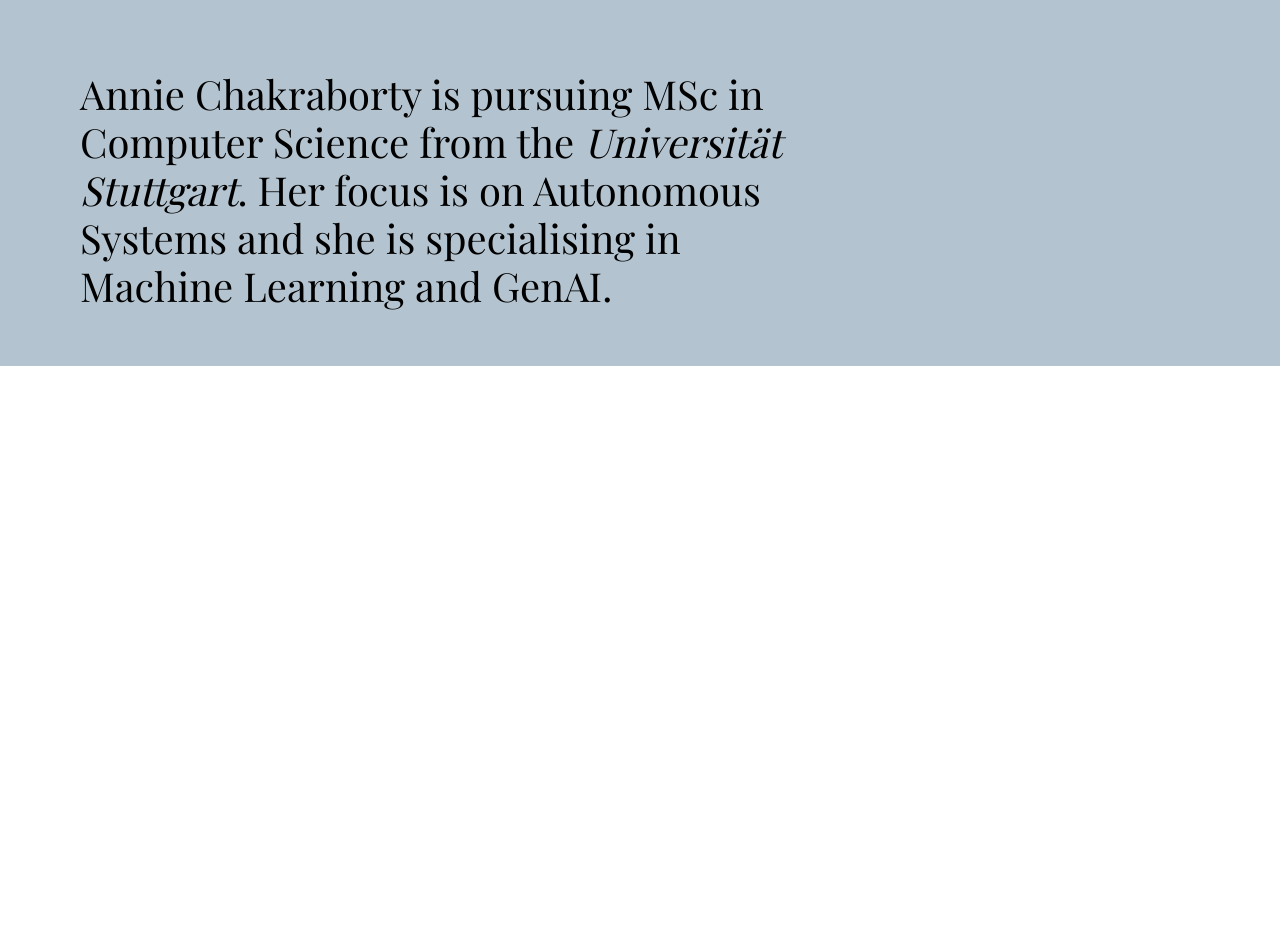
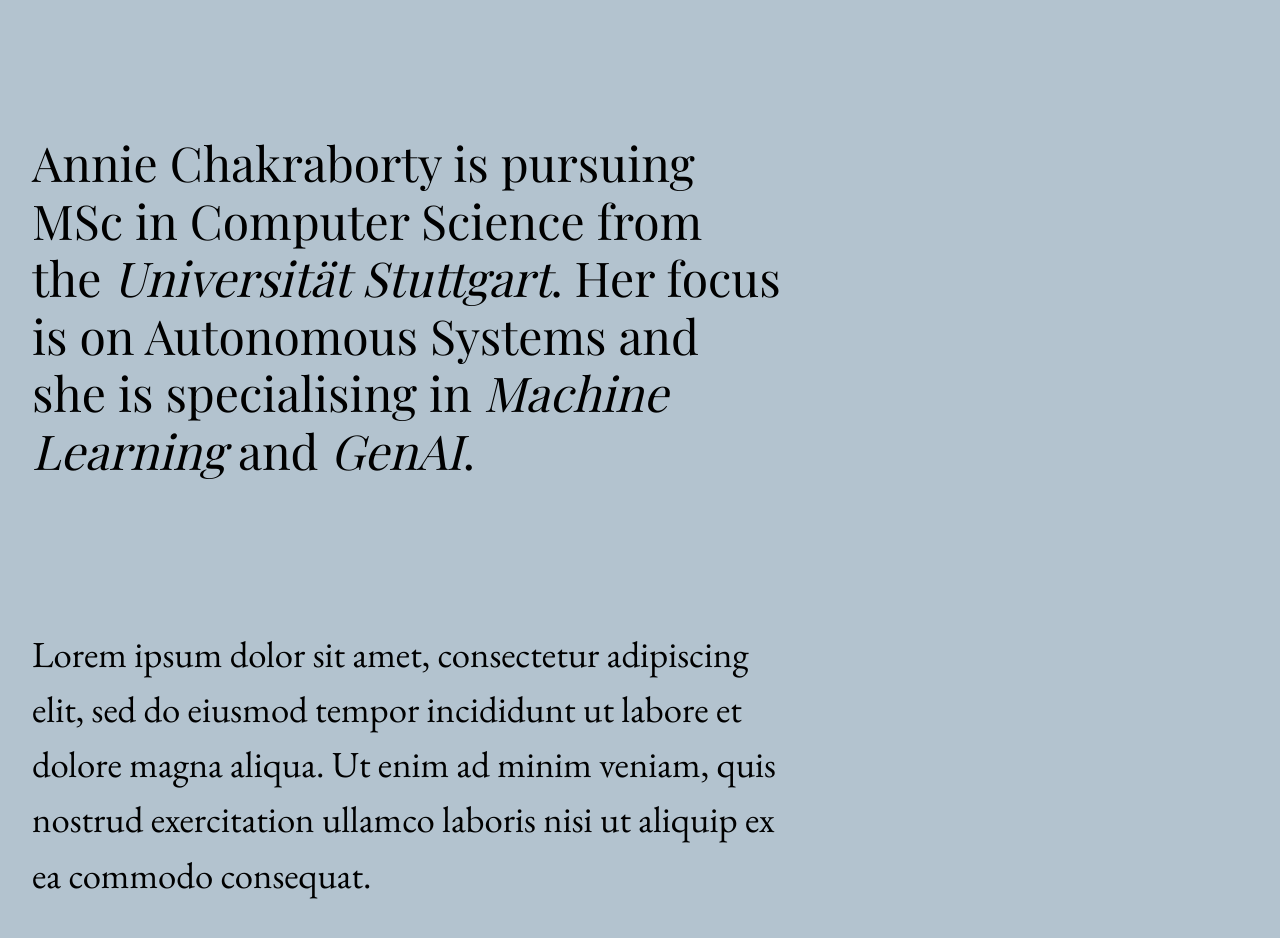
Before and after one commit to anniechakraborty/anniechakraborty.github.io, a React (Create React App) app: page / in a window 1280 px wide. Shown: the part 180-1118 px from the top of the page. Before the commit the page ends 800 px from the top, so only its background shows below. Built offline with nearby package versions, Linux system fonts and the light colour scheme; a web font is replaced by a local one.

Commit message:
about sections

```diff
--- a/src/App.css
+++ b/src/App.css
@@ -2,6 +2,7 @@
   text-align: center;
   background-color: #B3C3CF;
   color: black;
+  padding-left: 2em;
 }
 
 /* .App-logo {
@@ -15,7 +16,7 @@
   }
 } */
 
-.App-header {
+/* .App-header {
   min-height: 100vh;
   display: flex;
   flex-direction: column;
@@ -35,4 +36,4 @@
   to {
     transform: rotate(360deg);
   }
-}
+} */
--- a/src/components/Home.js
+++ b/src/components/Home.js
@@ -1,11 +1,21 @@
 import React from "react";
-import './../styles/Home.css'
-function HomeComponent(){
-    return (
-        <div className="homeContainer">
-            <h1 className="introHeader">Annie Chakraborty is pursuing MSc in Computer Science from the <em>Universität Stuttgart</em>. Her focus is on Autonomous Systems and she is specialising in <bold>Machine Learning</bold> and <bold>GenAI</bold>.</h1>
-        </div>
-    );
+import "./../styles/Home.css";
+function HomeComponent() {
+  return (
+    <div className="homeContainer">
+      <h1 className="introHeader">
+        Annie Chakraborty is pursuing MSc in Computer Science from the{" "}
+        <em>Universität Stuttgart</em>. Her focus is on Autonomous Systems and
+        she is specialising in <em>Machine Learning</em> and <em>GenAI</em>.
+      </h1>
+      <p className="about">
+        Lorem ipsum dolor sit amet, consectetur adipiscing elit, sed do eiusmod
+        tempor incididunt ut labore et dolore magna aliqua. Ut enim ad minim
+        veniam, quis nostrud exercitation ullamco laboris nisi ut aliquip ex ea
+        commodo consequat.
+      </p>
+    </div>
+  );
 }
 
 export default HomeComponent;
--- a/src/components/Navigation.js
+++ b/src/components/Navigation.js
@@ -2,7 +2,7 @@
 import './../styles/Navigation.css'
 function NavigationComponent() {
   return (
-    <nav className="navbar navbar-expand-lg container">
+    <nav className="navbar navbar-expand-lg">
       <a className="navbar-brand" href="#">
         Annie
       </a>
--- a/src/styles/Home.css
+++ b/src/styles/Home.css
@@ -1,17 +1,36 @@
-.homeContainer{
-    display: flex;
+.homeContainer {
+    /* display: flex;
+    flex-direction: column;
     justify-content: flex-start;
-    align-items: center;
+    align-items: center; */
     width: 100%;
-    padding: 1em 0 3em 5em;
+    padding: 3em 0;
 }
 
-.introHeader{
+.introHeader {
     /* Text */
     font-family: "Playfair Display", serif;
     font-optical-sizing: auto;
     font-weight: 400;
     font-style: normal;
+    text-align: left;
+    font-size: 3em;
+
+    /* Size */
+    width: 60%;
+    text-wrap: wrap;
+
+    /* Position */
+    margin-top: 4em;
+}
+
+.about {
+    /* Text styles */
+    font-family: "EB Garamond", serif;
+    font-optical-sizing: auto;
+    font-weight: 300;
+    font-style: normal;
+    font-size: 2.3em;
     text-align: left;
 
     /* Size */
```
Also changed, not shown: src/components/WorkExperience.js (added).
